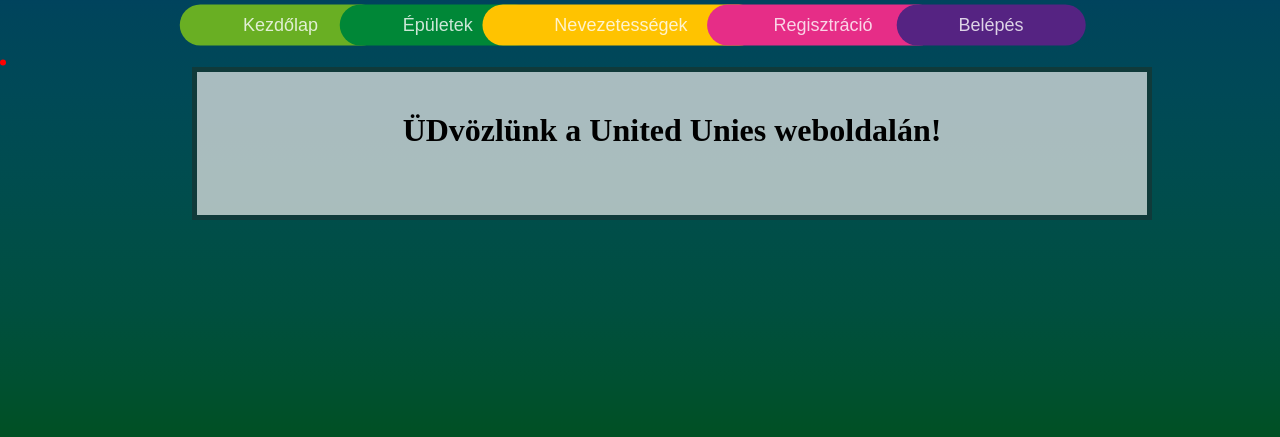
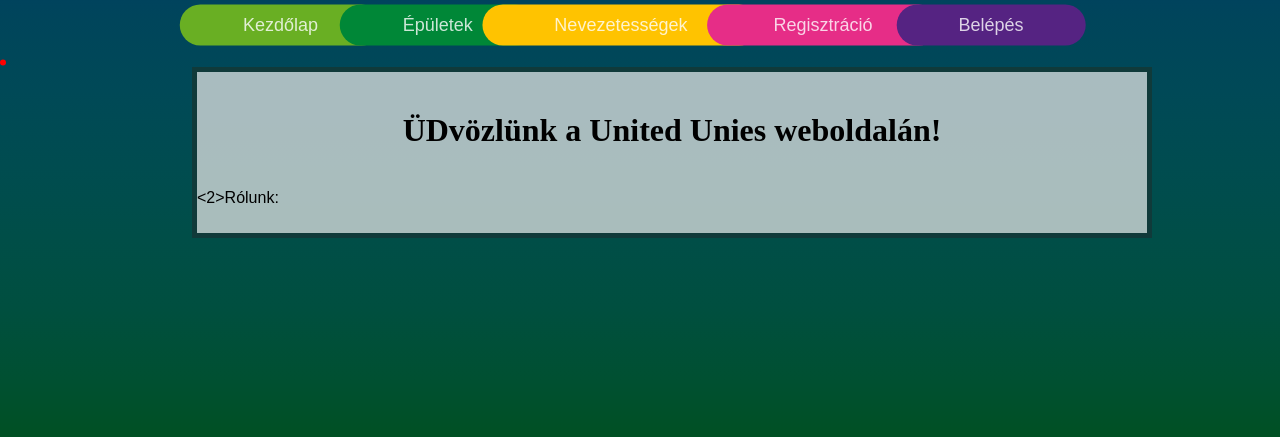
Before and after one commit to IT-Boys23/projekt-munka, a PHP site: page / in a window 1280 px wide. Shown: the part 273-710 px from the top of the page. Run offline with PHP 8.4, Linux system fonts and the light colour scheme; some web fonts are replaced.

Commit message:
Update main.php

```diff
--- a/main.php
+++ b/main.php
@@ -1 +1,2 @@
 <h1>ÜDvözlünk a United Unies weboldalán!</h1>
+<2>Rólunk:</h2>
```
